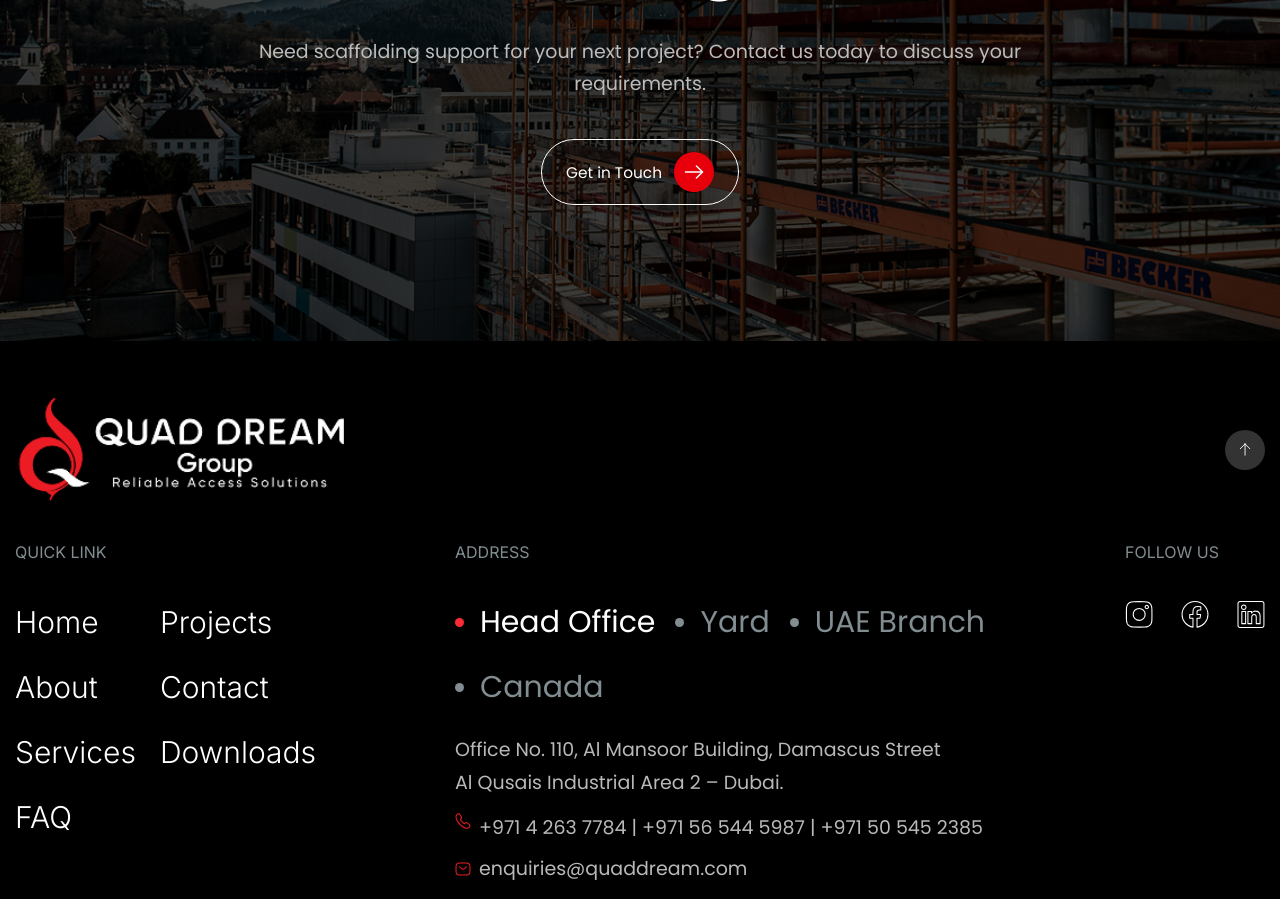
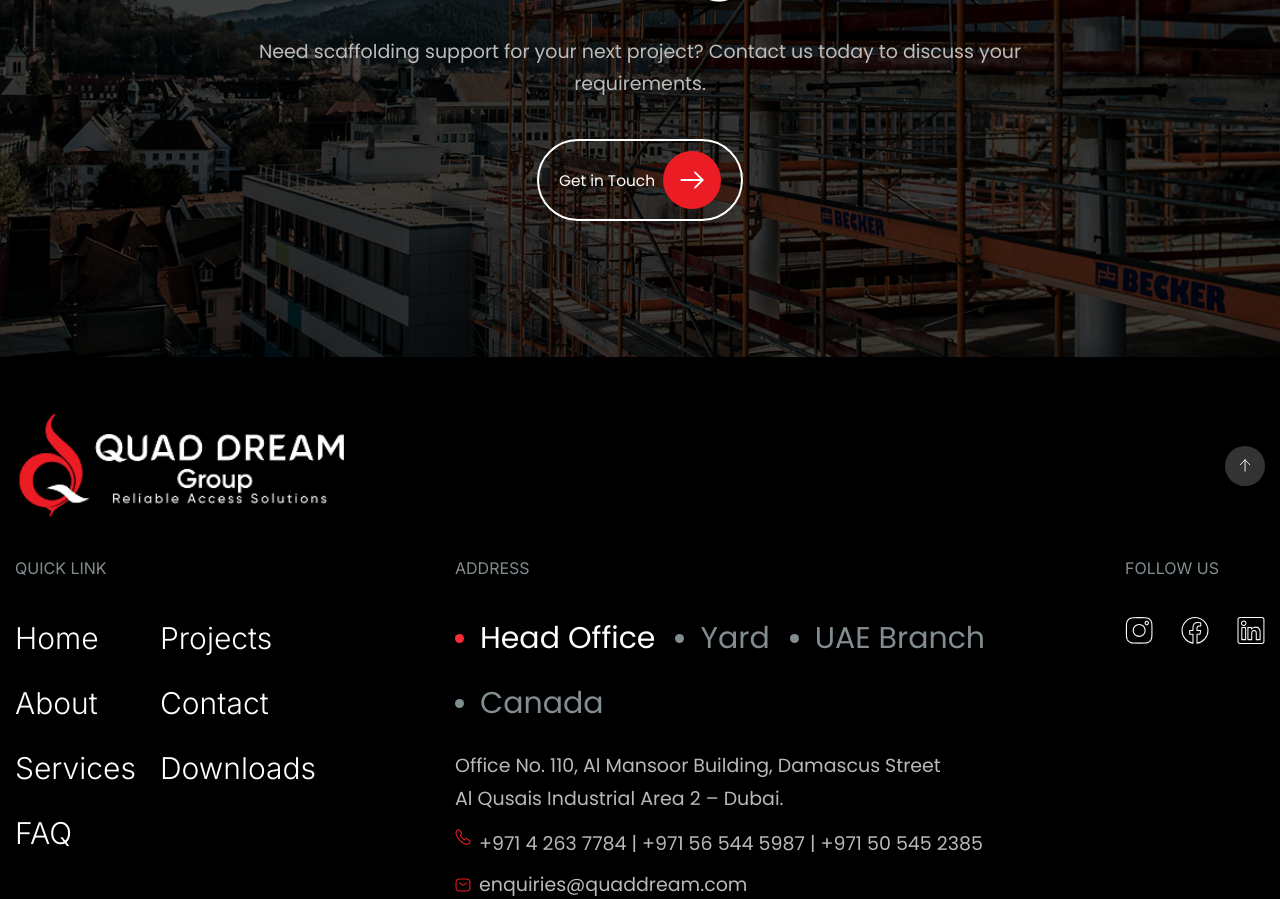
Before and after one commit to quaddream/quaddream, a Next.js app: page / in a window 1280 px wide. Shown: the part 6800-7699 px from the top of the page. Built offline with nearby package versions, Linux system fonts and the light colour scheme.

Commit message:
buton fixed

```diff
--- a/app/components/home/sections/cta.tsx
+++ b/app/components/home/sections/cta.tsx
@@ -1,5 +1,5 @@
 import Image from "next/image";
-
+import Link from "next/link";
 export default function CTA() {
   return (
     <section
@@ -32,12 +32,13 @@ export default function CTA() {
 
         {/* Button */}
         <div className="mt-8 flex justify-center">
-          <button className="flex items-center gap-3 text-white text-16 px-6 py-3 rounded-[60px]  cursor-pointer transition border border-white" >
-            Get in Touch
-            <span className="bg-red-600 text-white p-2 rounded-full">
-              <Image src="/assets/images/home/arrow-right.svg" alt="Arrow" width={24} height={24} />
-            </span>
-          </button>
+
+          <Link href="" className='flex items-center gap-2 cursor-pointer text-16 border-2 border-white py-[10px] px-[20px] rounded-[60px] w-fit z-10 group'>
+                        <span>Get in Touch</span>
+                        <span className='bg-primary p-[14px] rounded-full block group-hover:translate-x-[10px] transition-all duration-300'>
+                            <Image src="/assets/images/home/arrow-right.svg" alt="Arrow" width={30} height={30} />
+                        </span>
+                      </Link>
         </div>
       </div>
     </section>
```
